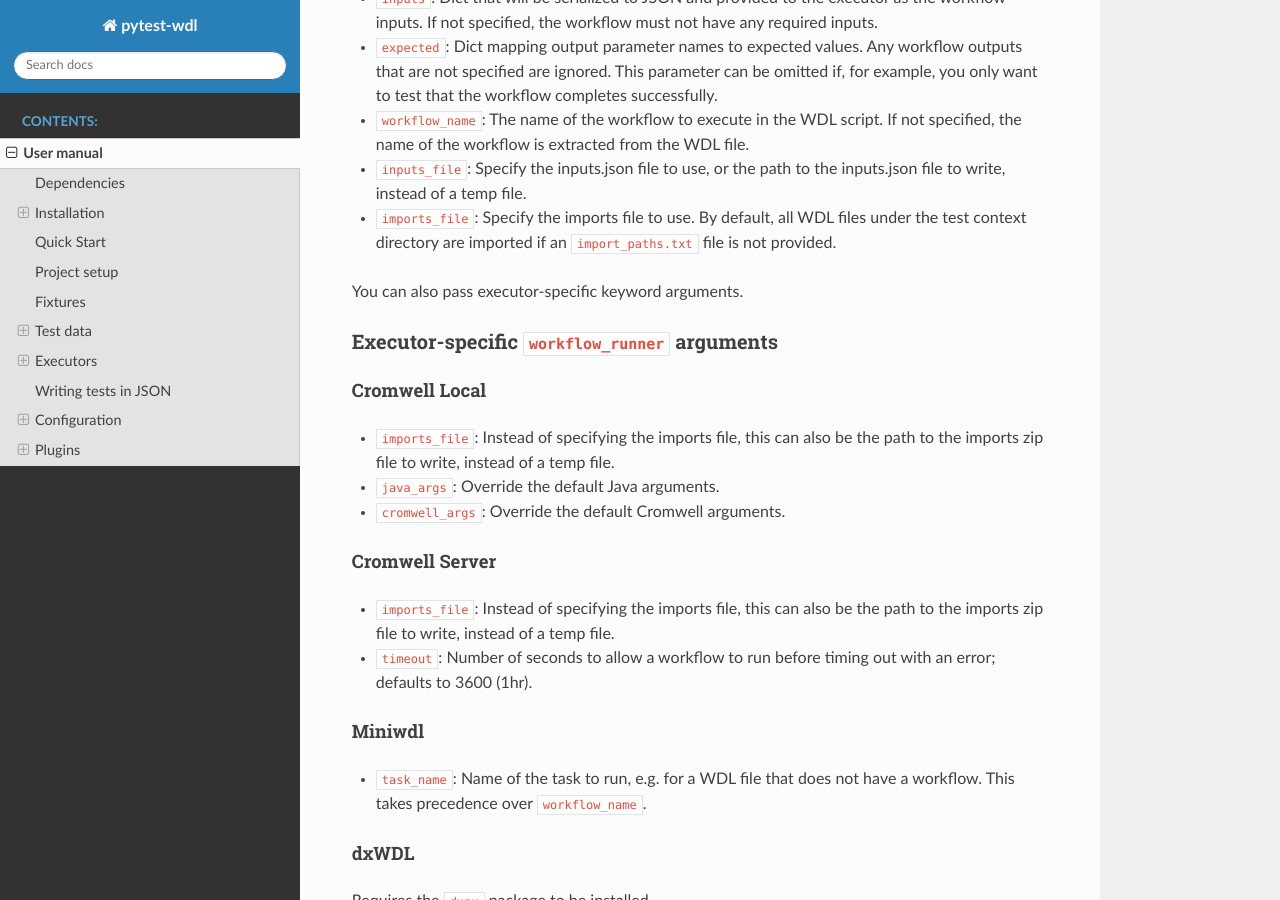
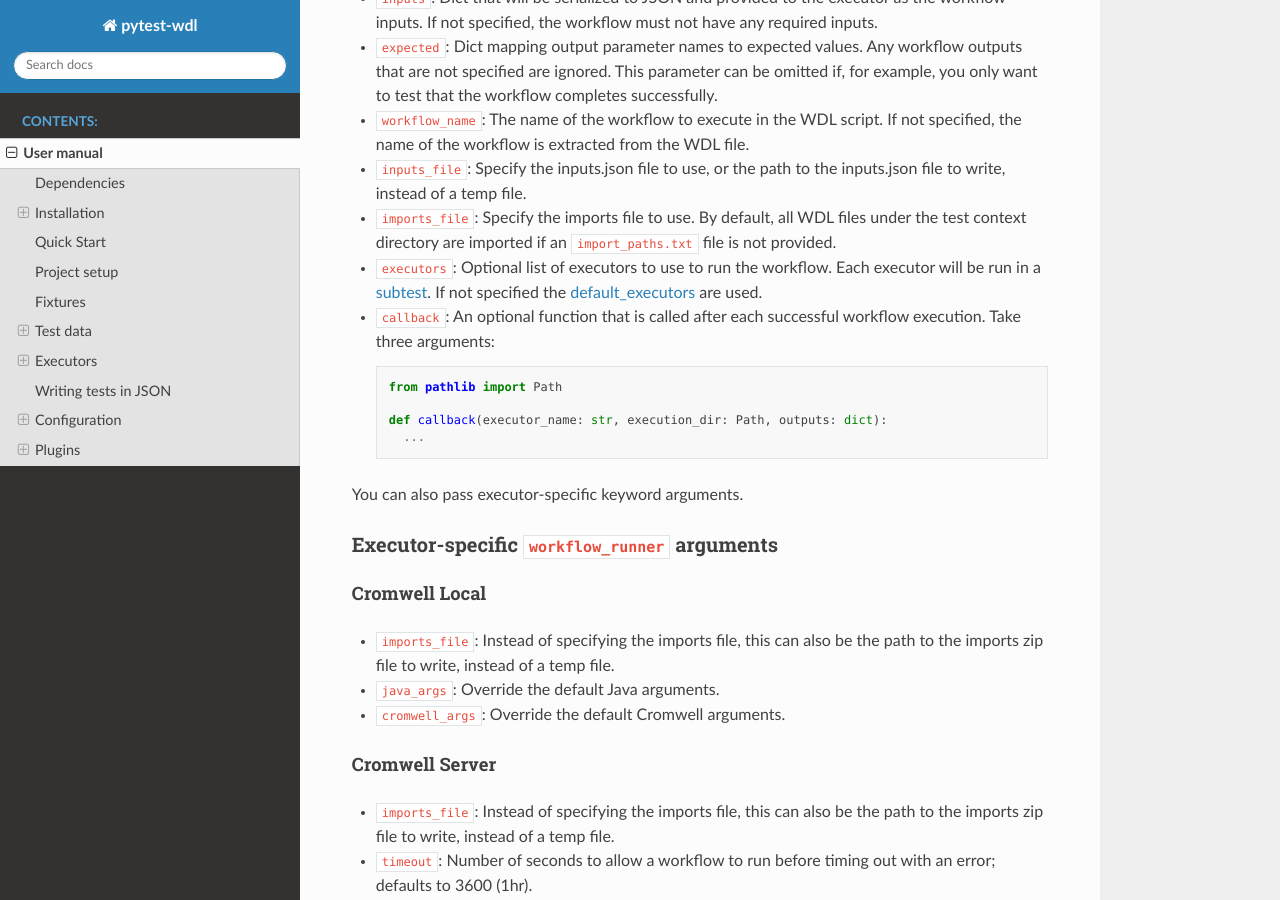
Before and after one commit to EliLillyCo/pytest-wdl, a Sphinx documentation site: the page built from docs/source/manual.md, in a window 1280 px wide and 900 px high, scrolled down 9417 px. Built offline with Sphinx 7.4.7 and the Read the Docs theme 2.0.0, drawn with Linux system fonts in a browser that asks for light colours; pages that are not in the unit, such as notebooks, are missing from menus.

Commit message:
Add 'callback' to manual

````diff
--- a/docs/source/manual.md
+++ b/docs/source/manual.md
@@ -365,6 +365,15 @@ The remaining arguments to `workflow_runner` are optional:
 * `workflow_name`: The name of the workflow to execute in the WDL script. If not specified, the name of the workflow is extracted from the WDL file.
 * `inputs_file`: Specify the inputs.json file to use, or the path to the inputs.json file to write, instead of a temp file.
 * `imports_file`: Specify the imports file to use. By default, all WDL files under the test context directory are imported if an `import_paths.txt` file is not provided.
+* `executors`: Optional list of executors to use to run the workflow. Each executor will be run in a [subtest](https://github.com/pytest-dev/pytest-subtests). If not specified the [default_executors](#configuration) are used.
+* `callback`: An optional function that is called after each successful workflow execution. Take three arguments:
+
+    ```python
+    from pathlib import Path
+
+    def callback(executor_name: str, execution_dir: Path, outputs: dict):
+      ...
+    ```
 
 You can also pass executor-specific keyword arguments.
 
````
